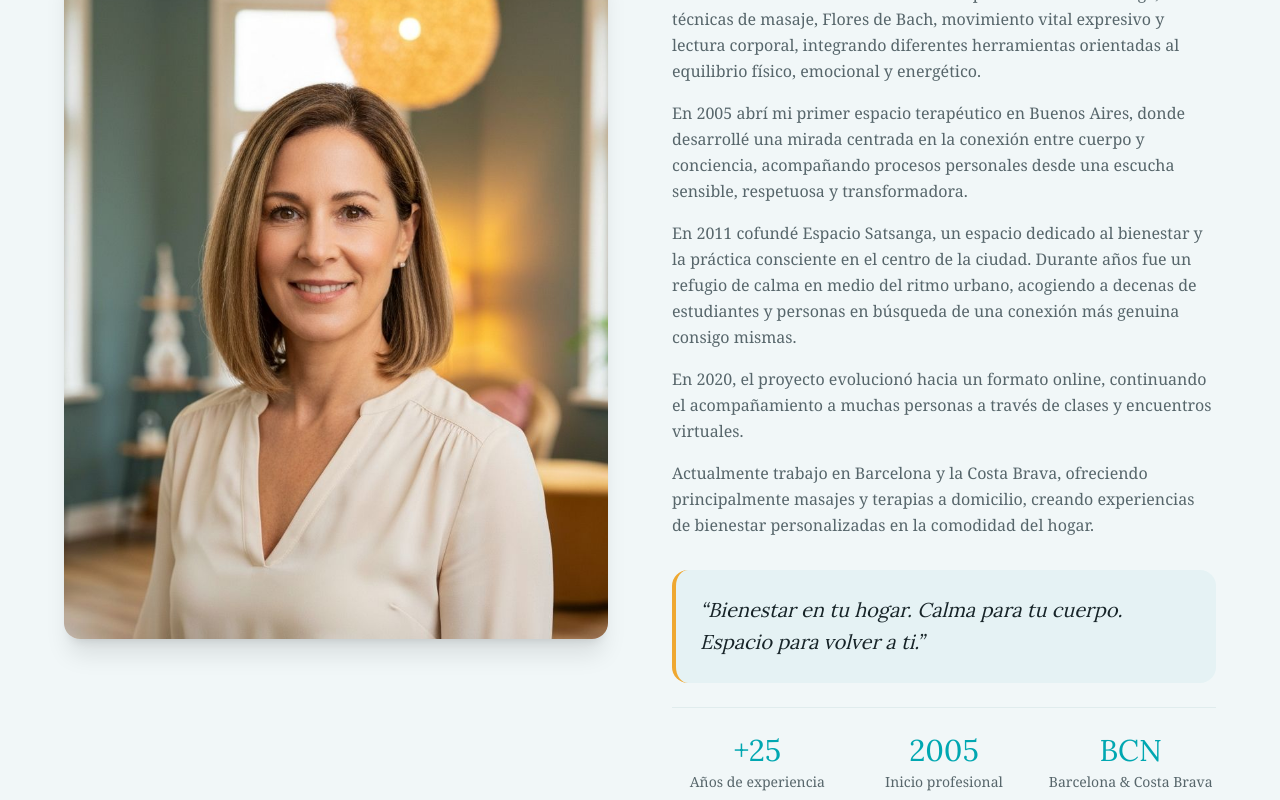
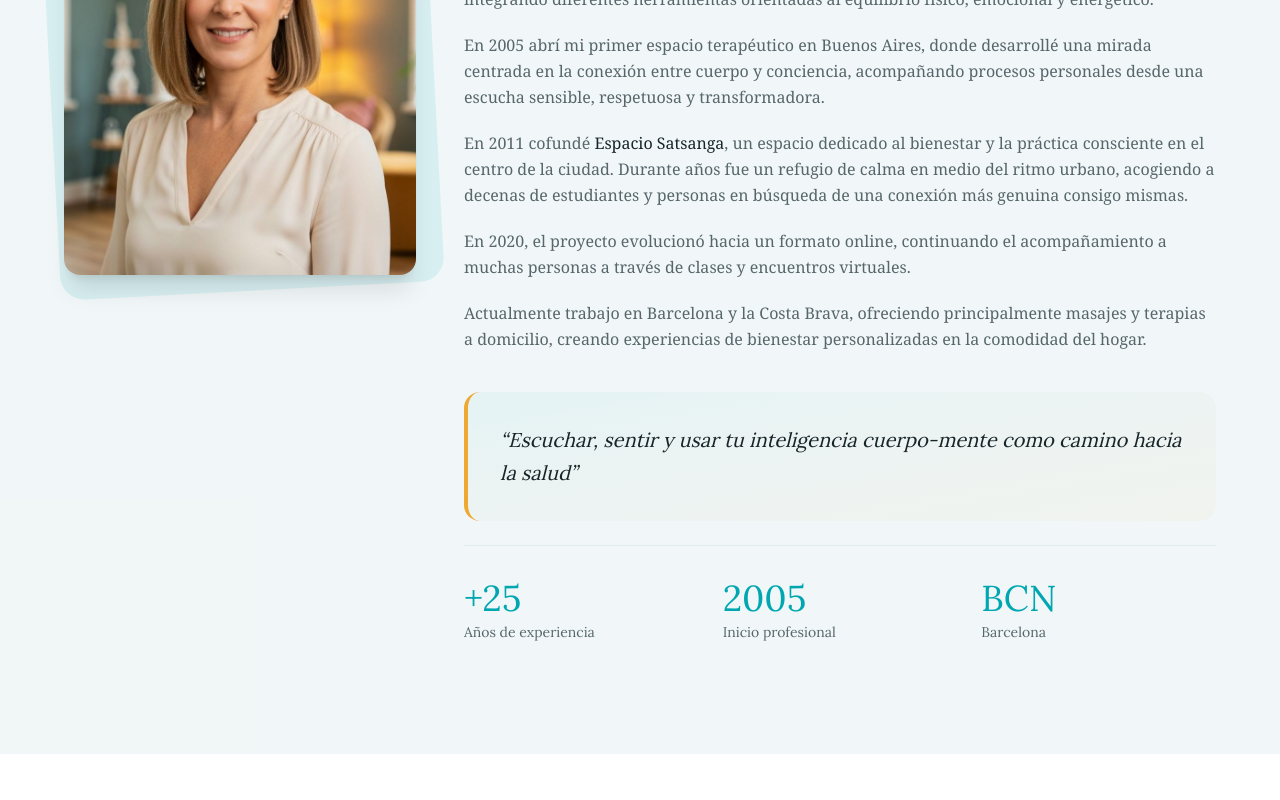
Before and after one commit to fitoji/rominamelul, a Next.js app: page / in a window 1280 px wide. Shown: the part 1280-2080 px from the top of the page. Built offline with nearby package versions, Linux system fonts and the light colour scheme.

Commit message:
frase de romi

```diff
--- a/components/about-me.tsx
+++ b/components/about-me.tsx
@@ -5,6 +5,7 @@ export function AboutMe() {
     <section id="sobre-mi" className="py-20 md:py-28 bg-muted/30">
       <div className="container mx-auto px-4 md:px-6">
         <div className="max-w-6xl mx-auto">
+          {/* Section Header */}
           <div className="text-center mb-12 md:mb-16">
             <span className="text-accent font-sans text-sm tracking-widest uppercase">
               Conóceme
@@ -15,10 +16,12 @@ export function AboutMe() {
             <div className="w-16 h-0.5 bg-accent mx-auto mt-6" />
           </div>
 
-          <div className="grid lg:grid-cols-2 gap-10 lg:gap-16 items-center">
-            {/* Image */}
-            <div className="relative order-1 lg:order-1">
-              <div className="relative aspect-4/5 rounded-2xl overflow-hidden shadow-xl">
+          <div className="grid lg:grid-cols-12 gap-8 lg:gap-12 items-start">
+            {/* Image - Columna más estrecha */}
+            <div className="lg:col-span-4 order-1 lg:order-1 relative">
+              {/* Background rotated element */}
+              <div className="absolute -inset-4 bg-primary/10 rounded-3xl transform -rotate-3" />
+              <div className="relative aspect-[3/4] rounded-2xl overflow-hidden shadow-xl">
                 <Image
                   src="/images/romina-profile.jpg"
                   alt="Romina Claudia Melul - Terapeuta Psicocorporal"
@@ -26,19 +29,18 @@ export function AboutMe() {
                   className="object-cover"
                 />
               </div>
-              {/* Decorative element */}
-              <div className="absolute -bottom-4 -right-4 w-32 h-32 bg-accent/10 rounded-full -z-10" />
-              <div className="absolute -top-4 -left-4 w-24 h-24 bg-primary/10 rounded-full -z-10" />
             </div>
 
-            {/* Content */}
-            <div className="order-2 lg:order-2 space-y-6">
-              <p className="text-lg md:text-xl text-foreground font-medium leading-relaxed">
+            {/* Content - Columna más ancha */}
+            <div className="lg:col-span-8 order-2 lg:order-2 space-y-6">
+              {/* Intro */}
+              <p className="text-xl md:text-2xl text-foreground font-medium leading-relaxed">
                 Soy Romina Claudia Melul, terapeuta psico-corporal especializada
                 en bienestar integral y acompañamiento cuerpo-mente.
               </p>
 
-              <div className="space-y-4 text-muted-foreground font-sans leading-relaxed">
+              {/* Timeline paragraphs */}
+              <div className="space-y-5 text-muted-foreground font-sans leading-relaxed">
                 <p>
                   Mi camino comenzó hace más de 25 años, impulsado por una
                   búsqueda profunda de autoconocimiento y comprensión humana.
@@ -47,28 +49,28 @@ export function AboutMe() {
                   y lectura corporal, integrando diferentes herramientas
                   orientadas al equilibrio físico, emocional y energético.
                 </p>
-
                 <p>
                   En 2005 abrí mi primer espacio terapéutico en Buenos Aires,
                   donde desarrollé una mirada centrada en la conexión entre
                   cuerpo y conciencia, acompañando procesos personales desde una
                   escucha sensible, respetuosa y transformadora.
                 </p>
-
                 <p>
-                  En 2011 cofundé Espacio Satsanga, un espacio dedicado al
-                  bienestar y la práctica consciente en el centro de la ciudad.
-                  Durante años fue un refugio de calma en medio del ritmo
-                  urbano, acogiendo a decenas de estudiantes y personas en
-                  búsqueda de una conexión más genuina consigo mismas.
+                  En 2011 cofundé{' '}
+                  <span className="text-foreground font-medium">
+                    Espacio Satsanga
+                  </span>
+                  , un espacio dedicado al bienestar y la práctica consciente en
+                  el centro de la ciudad. Durante años fue un refugio de calma
+                  en medio del ritmo urbano, acogiendo a decenas de estudiantes
+                  y personas en búsqueda de una conexión más genuina consigo
+                  mismas.
                 </p>
-
                 <p>
                   En 2020, el proyecto evolucionó hacia un formato online,
                   continuando el acompañamiento a muchas personas a través de
                   clases y encuentros virtuales.
                 </p>
-
                 <p>
                   Actualmente trabajo en Barcelona y la Costa Brava, ofreciendo
                   principalmente masajes y terapias a domicilio, creando
@@ -77,38 +79,38 @@ export function AboutMe() {
                 </p>
               </div>
 
-              {/* Highlighted quote */}
-              <div className="relative mt-8 p-6 bg-primary/5 rounded-xl border-l-4 border-accent">
-                <p className="text-lg md:text-xl text-foreground italic leading-relaxed">
-                  &ldquo;Bienestar en tu hogar. Calma para tu cuerpo. Espacio
-                  para volver a ti.&rdquo;
+              {/* Quote */}
+              <div className="relative mt-10 p-8 bg-gradient-to-br from-primary/5 to-accent/5 rounded-2xl border-l-4 border-accent">
+                <p className="text-xl text-foreground italic leading-relaxed font-serif">
+                  &ldquo;Escuchar, sentir y usar tu inteligencia cuerpo-mente
+                  como camino hacia la salud&rdquo;
                 </p>
               </div>
 
-              {/* Stats or highlights */}
-              <div className="grid grid-cols-3 gap-4 pt-6 mt-6 border-t border-border/50">
-                <div className="text-center">
-                  <p className="text-2xl md:text-3xl font-light text-primary">
+              {/* Stats */}
+              <div className="grid grid-cols-3 gap-6 pt-8 mt-4 border-t border-border/50">
+                <div className="text-center lg:text-left">
+                  <p className="text-3xl md:text-4xl font-light text-primary">
                     +25
                   </p>
-                  <p className="text-xs md:text-sm text-muted-foreground font-sans mt-1">
+                  <p className="text-sm text-muted-foreground mt-1">
                     Años de experiencia
                   </p>
                 </div>
-                <div className="text-center">
-                  <p className="text-2xl md:text-3xl font-light text-primary">
+                <div className="text-center lg:text-left">
+                  <p className="text-3xl md:text-4xl font-light text-primary">
                     2005
                   </p>
-                  <p className="text-xs md:text-sm text-muted-foreground font-sans mt-1">
+                  <p className="text-sm text-muted-foreground mt-1">
                     Inicio profesional
                   </p>
                 </div>
-                <div className="text-center">
-                  <p className="text-2xl md:text-3xl font-light text-primary">
+                <div className="text-center lg:text-left">
+                  <p className="text-3xl md:text-4xl font-light text-primary">
                     BCN
                   </p>
-                  <p className="text-xs md:text-sm text-muted-foreground font-sans mt-1">
-                    Barcelona & Costa Brava
+                  <p className="text-sm text-muted-foreground mt-1">
+                    Barcelona
                   </p>
                 </div>
               </div>
--- a/components/services.tsx
+++ b/components/services.tsx
@@ -1,22 +1,66 @@
+'use client'
+
 import Image from "next/image"
 import { Card, CardContent, CardDescription, CardHeader, CardTitle } from "@/components/ui/card"
+import {
+  Dialog,
+  DialogContent,
+  DialogDescription,
+  DialogHeader,
+  DialogTitle,
+  DialogTrigger,
+} from "@/components/ui/dialog"
 import { Users, User, Sparkles, Heart } from "lucide-react"
 
+type ServiceDetail = {
+  title: string
+  description: string
+  modality: string
+  icon: typeof User
+  image: string
+  fullDescription: string
+}
+
 export function Services() {
-  const services = [
+  const services: ServiceDetail[] = [
     {
       title: "Masaje Terapéutico",
       description: "Ayuda a movilizar y flexibilizar trabas corporales que aprisionan y debilitan. Libera la energía retenida y recupera la fuerza y alegría de vivir.",
       modality: "Sesión Individual",
       icon: User,
-      image: "/images/therapy-1.jpg"
+      image: "/images/therapy-1.jpg",
+      fullDescription: `Moviliza trayendo a la superficie trabas corporales que aprisionan y debilitan.
+Libera la energía vital retenida recuperando la fuerza y la alegría de vivir.
+
+El masaje es:
+• De contacto
+• Fluido
+• Correctivo
+• Expresivo
+• Energético
+• Descontracturante
+
+Nos enseña a vivir un estado de relajación natural y necesario, limpiando capa por capa niveles de estrés que enferman debilitando nuestro sistema nervioso e inmunológico.
+
+El trabajo es siempre en todo el cuerpo y me gusta decir que es una reorganización cuerpo-mente.`
     },
     {
       title: "Movimiento Vital Expresivo",
       description: "Tiene por objeto facilitar el encuentro de cada uno consigo y con los otros, utilizando la música, la secuencia de movimientos, las expresiones y respiraciones.",
       modality: "Sesión Grupal",
       icon: Users,
-      image: "/images/therapy-2.jpg"
+      image: "/images/therapy-2.jpg",
+      fullDescription: `El Movimiento Vital Expresivo es una práctica que invita a reconectarte con tu cuerpo de manera profunda y transformadora.
+
+A través de la música, secuencias de movimiento, expresiones corporales y respiraciones conscientes, este trabajo facilita:
+
+• El encuentro contigo mismo: explorando sensaciones, emociones y patrones corporales.
+• La expresión auténtica: permitiendo que el cuerpo habla sin filtros ni juicios.
+• La conexión con el otro: en un espacio grupal donde la presencia y la escucha son fundamentales.
+• La liberación emocional: moviendo lo que está guardado en el cuerpo.
+• El fortalecimiento del vínculo cuerpo-mente: integrando movimiento y conciencia.
+
+Es un espacio de探検 (exploración) personal donde cada persona encuentra su propio ritmo y camino hacia el bienestar.`
     }
   ]
 
@@ -60,9 +104,10 @@ export function Services() {
         {/* Main Services */}
         <div className="grid md:grid-cols-2 gap-8 mb-16">
           {services.map((service) => (
+            <Dialog key={service.title}>
+              <DialogTrigger asChild>
                 <Card
-              key={service.title}
-              className="overflow-hidden border-none shadow-xl hover:shadow-2xl transition-shadow duration-300 bg-card"
+                  className="overflow-hidden border-none shadow-xl hover:shadow-2xl transition-all duration-300 bg-card cursor-pointer hover:scale-[1.02]"
                 >
                   <div className="relative h-64">
                     <Image
@@ -84,8 +129,23 @@ export function Services() {
                     <CardDescription className="text-base leading-relaxed text-muted-foreground">
                       {service.description}
                     </CardDescription>
+                    <p className="text-sm text-primary mt-4 font-medium">Clic para ver más información →</p>
                   </CardContent>
                 </Card>
+              </DialogTrigger>
+              <DialogContent className="max-w-lg max-h-[80vh] overflow-y-auto">
+                <DialogHeader>
+                  <DialogTitle className="text-2xl">{service.title}</DialogTitle>
+                  <DialogDescription className="flex items-center gap-2 mt-2">
+                    <service.icon className="h-4 w-4" />
+                    {service.modality}
+                  </DialogDescription>
+                </DialogHeader>
+                <div className="mt-4 space-y-4 text-muted-foreground whitespace-pre-line leading-relaxed">
+                  {service.fullDescription}
+                </div>
+              </DialogContent>
+            </Dialog>
           ))}
         </div>
 
```
Lines whose indentation alone changed are shown as unchanged.
